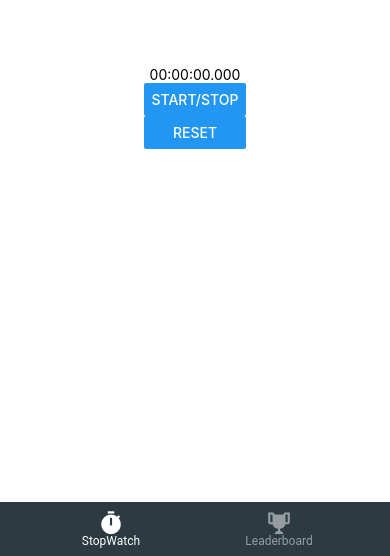
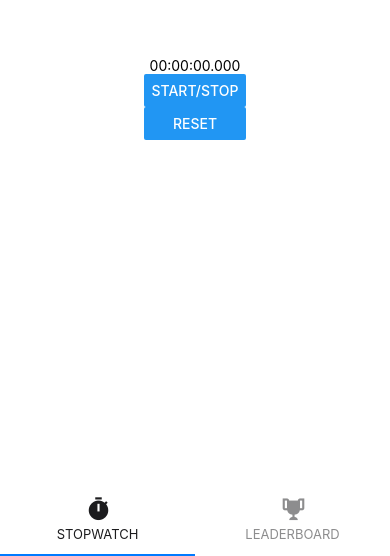
Before and after one commit to awconnect/ClikStop, a React Native app: screen /StopWatch in a window 390 px wide. Shown: the part 288-844 px from the top of the page. Built offline with nearby package versions, Linux system fonts and the light colour scheme.

Commit message:
Added bottom  swipable nav bar (need to customize)

```diff
--- a/App.js
+++ b/App.js
@@ -1,10 +1,11 @@
 import { StatusBar } from 'expo-status-bar';
 import React, { useEffect, useState, useReducer, useContext } from 'react';
-import { Button, StyleSheet, Text, View } from 'react-native';
+import { Button, SafeAreaView, StyleSheet, Text, View } from 'react-native';
 // import StopWatch  from './StopWatch';
 // import Leaderboard from './Leaderboard';
 import { NavigationContainer } from '@react-navigation/native';
 import { createMaterialBottomTabNavigator } from '@react-navigation/material-bottom-tabs';
+import { createMaterialTopTabNavigator } from '@react-navigation/material-top-tabs';
 import { MaterialCommunityIcons } from '@expo/vector-icons';
 
 
@@ -104,19 +105,15 @@
 }
 
 
-const Tab = createMaterialBottomTabNavigator();
+const Tab = createMaterialTopTabNavigator();
 
 function MyTabs() {
   return (
     <Tab.Navigator
       initialRouteName="StopWatch"
-      activeColor="white"
+      activeColor="green"
       labelStyle={{ fontSize: 12 }}
-      // style={{ backgroundColor: '#08457e' }}
-      barStyle= {{
-        //  height : 75,
-         backgroundColor: '#2c3b42'
-        }}
+      tabBarPosition = "bottom"
     >
       <Tab.Screen
         name="StopWatch"
--- a/package.json
+++ b/package.json
@@ -11,14 +11,17 @@
   },
   "dependencies": {
     "@react-navigation/material-bottom-tabs": "^6.0.9",
+    "@react-navigation/material-top-tabs": "^6.0.6",
     "expo": "~44.0.0",
     "expo-status-bar": "~1.2.0",
     "react": "17.0.1",
     "react-dom": "17.0.1",
     "react-native": "0.64.3",
     "react-native-paper": "^4.11.1",
+    "react-native-tab-view": "^3.1.1",
     "react-native-vector-icons": "^9.0.0",
-    "react-native-web": "0.17.1"
+    "react-native-web": "0.17.1",
+    "react-native-pager-view": "5.4.9"
   },
   "devDependencies": {
     "@babel/core": "^7.12.9"
```
Also changed, not shown: 1 other file (tests, documents, lock files or other folders).
